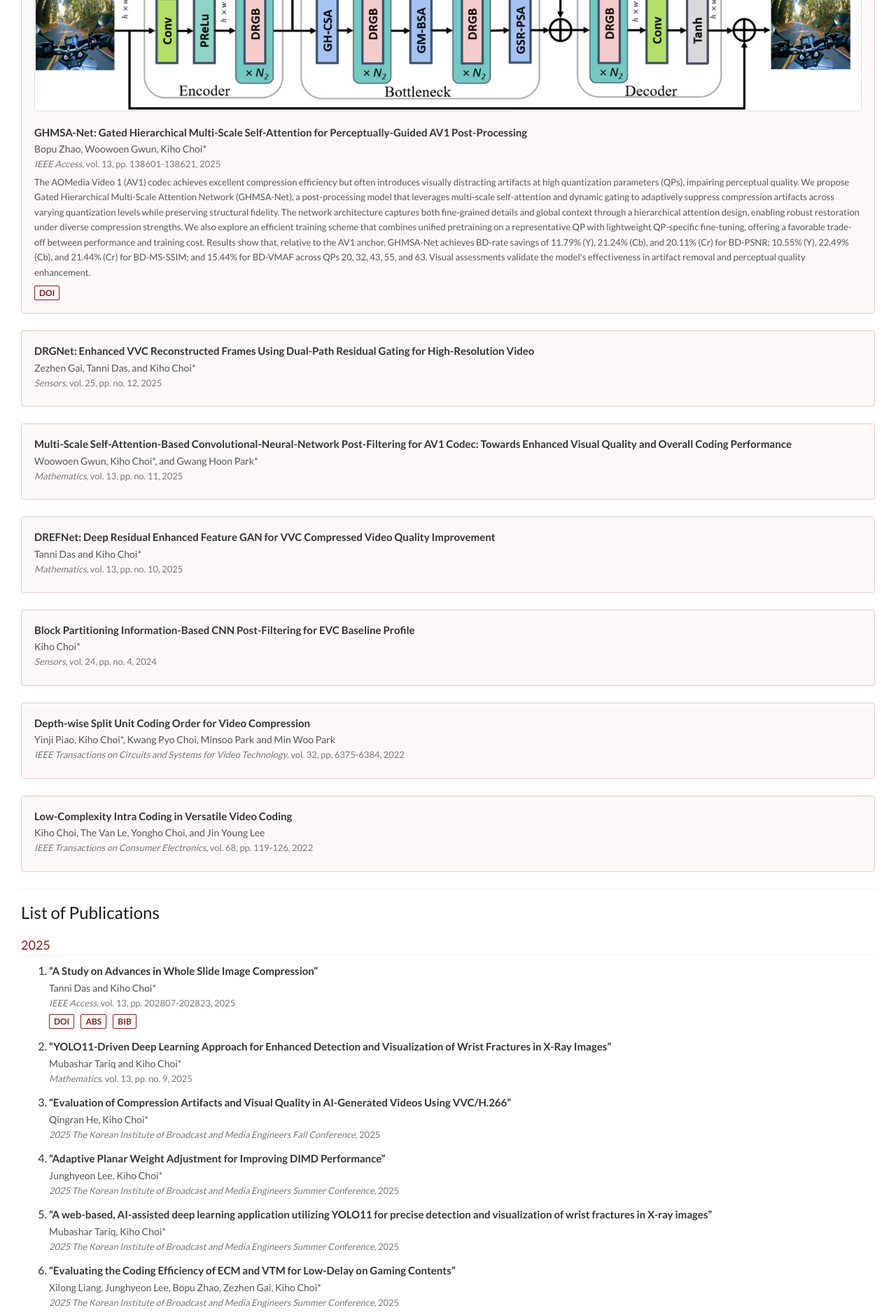
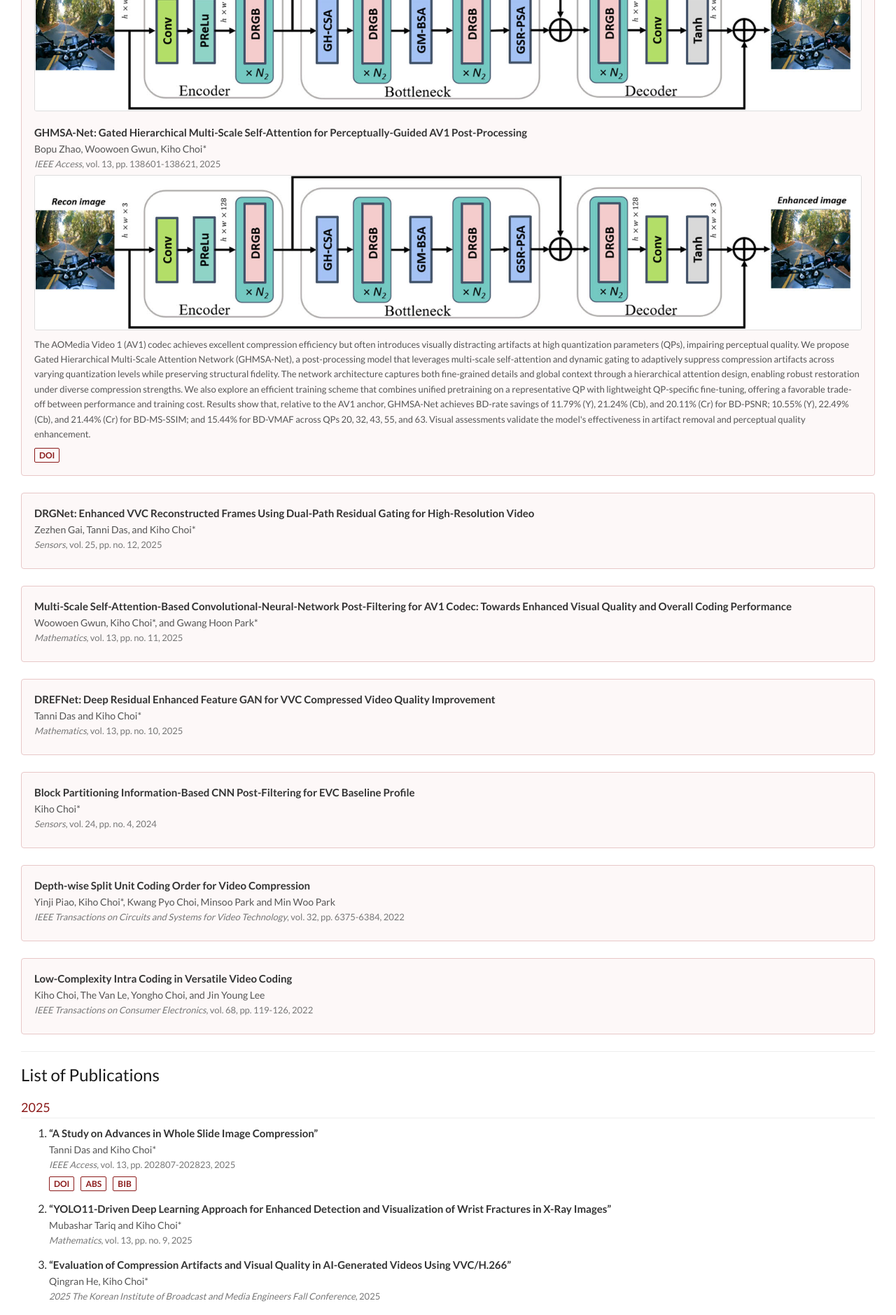
Before and after one commit to hazelran/lab_test, a Jekyll site: the page built from _pages/publications.html, in a window 1280 px wide. Shown: the part 337-2216 px from the top of the page at 70% size. Built offline with Jekyll 4.4.1, drawn with Linux system fonts in a browser that asks for light colours.

Commit message:
Update publications.html

```diff
--- a/_pages/publications.html
+++ b/_pages/publications.html
@@ -32,6 +32,11 @@
         <div class="pub-venue" style="margin-bottom:6px;">
           <em>{{ pub.journal }}</em>{% if pub.volume %}, vol.&nbsp;{{ pub.volume }}{% endif %}{% if pub.pages %}, pp.&nbsp;{{ pub.pages }}{% endif %}{% if pub.year %}, {{ pub.year }}{% endif %}
         </div>
+        {% if pub.image %}
+        <img src="{{ site.baseurl }}/images/pubpic/{{ pub.image }}"
+             alt="{{ pub.title }}"
+             style="width:100%; border:1px solid #ddd; border-radius:3px; margin-bottom:10px;">
+        {% endif %}
         {% if pub.description %}
         <p style="font-size:13px; color:#555; line-height:1.65; margin-bottom:6px;">{{ pub.description }}</p>
         {% endif %}
```
